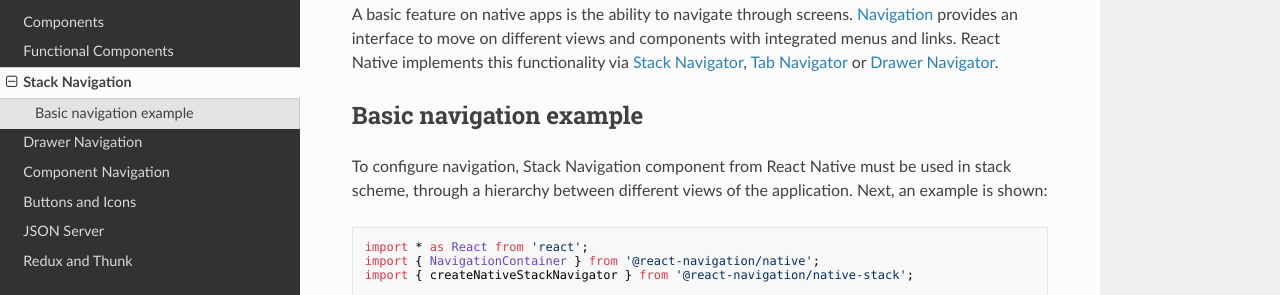
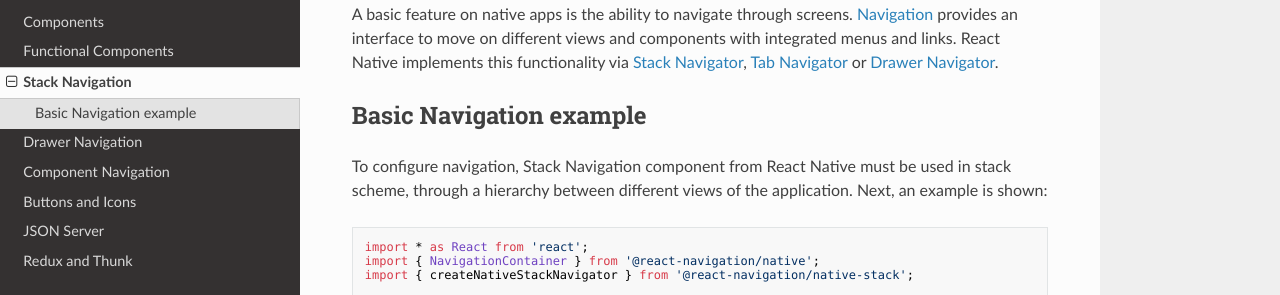
Before and after one commit to apabolleta/gaztaroa-app, an MkDocs documentation site: the page built from docs/4_stack_navigation.md, in a window 1280 px wide and 1394 px high. Shown: the part 157-452 px from the top of the window. Built offline with MkDocs 1.6.1, drawn with Linux system fonts in a browser that asks for light colours; nearby versions of some CDN libraries.

Commit message:
[TYPO] Documentation typo fix

```diff
--- a/docs/4_stack_navigation.md
+++ b/docs/4_stack_navigation.md
@@ -2,7 +2,7 @@
 
 A basic feature on native apps is the ability to navigate through screens. [Navigation](https://reactnative.dev/docs/navigation) provides an interface to move on different views and components with integrated menus and links. React Native implements this functionality via [Stack Navigator](https://reactnavigation.org/docs/stack-navigator/), [Tab Navigator](https://reactnavigation.org/docs/tab-based-navigation/) or [Drawer Navigator](https://reactnavigation.org/docs/drawer-based-navigation/).
 
-## Basic navigation example
+## Basic Navigation example
 
 To configure navigation, Stack Navigation component from React Native must be used in stack scheme, through a hierarchy between different views of the application. Next, an example is shown:
 
```
